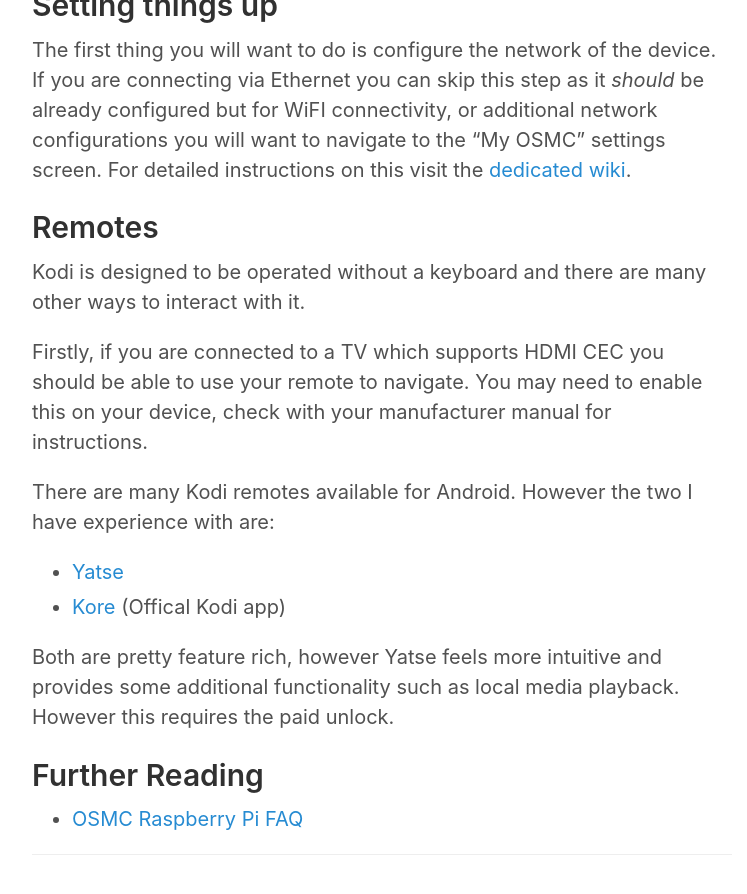
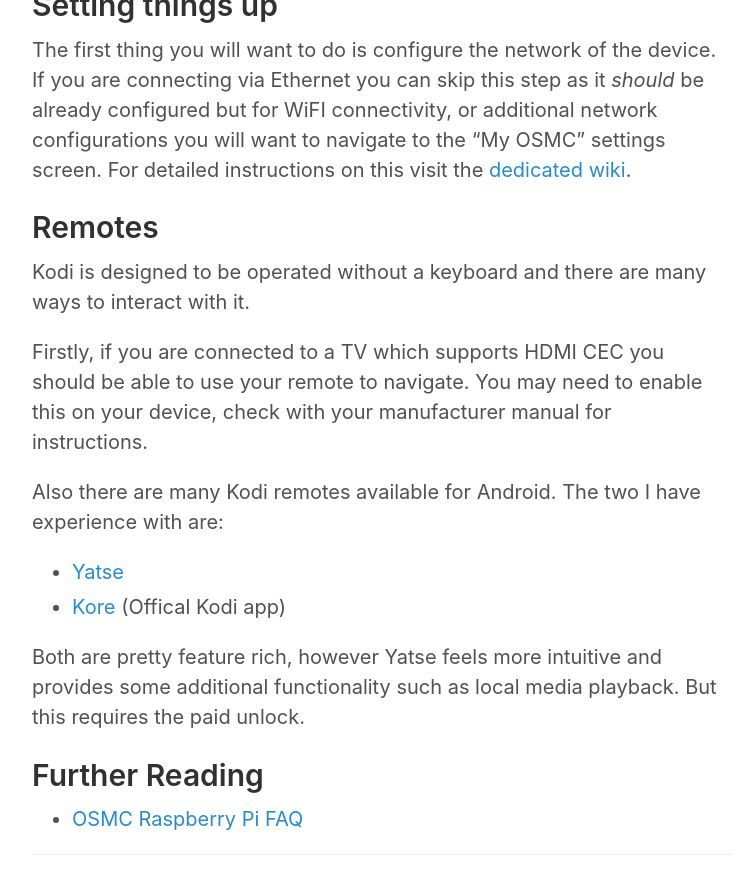
Before and after one commit to inverse/personal-site, a Jekyll site: the page built from _posts/2017-02-03-kodi-setup-raspberry-pi.md, in a window 1280 px wide and 900 px high, scrolled down 1565 px. Shown: the top 894 px of the window, without its empty margins (258-1005 px from the left). Built offline with Jekyll 4.4.1, drawn with Linux system fonts in a browser that asks for light colours; comment, search, counter and statistics services are not loaded.

Commit message:
Update 2017-02-03-kodi-setup-raspberry-pi.md

```diff
--- a/_posts/2017-02-03-kodi-setup-raspberry-pi.md
+++ b/_posts/2017-02-03-kodi-setup-raspberry-pi.md
@@ -46,16 +46,16 @@
 
 # Remotes
 
-Kodi is designed to be operated without a keyboard and there are many other ways to interact with it.
+Kodi is designed to be operated without a keyboard and there are many ways to interact with it.
 
 Firstly, if you are connected to a TV which supports HDMI CEC you should be able to use your remote to navigate. You may need to enable this on your device, check with your manufacturer manual for instructions.
 
-There are many Kodi remotes available for Android. However the two I have experience with are:
+Also there are many Kodi remotes available for Android. The two I have experience with are:
 
 - [Yatse][8]
 - [Kore][9] (Offical Kodi app)
 
-Both are pretty feature rich, however Yatse feels more intuitive and provides some additional functionality such as local media playback. However this requires the paid unlock.
+Both are pretty feature rich, however Yatse feels more intuitive and provides some additional functionality such as local media playback. But this requires the paid unlock.
 
 # Further Reading
 
```
